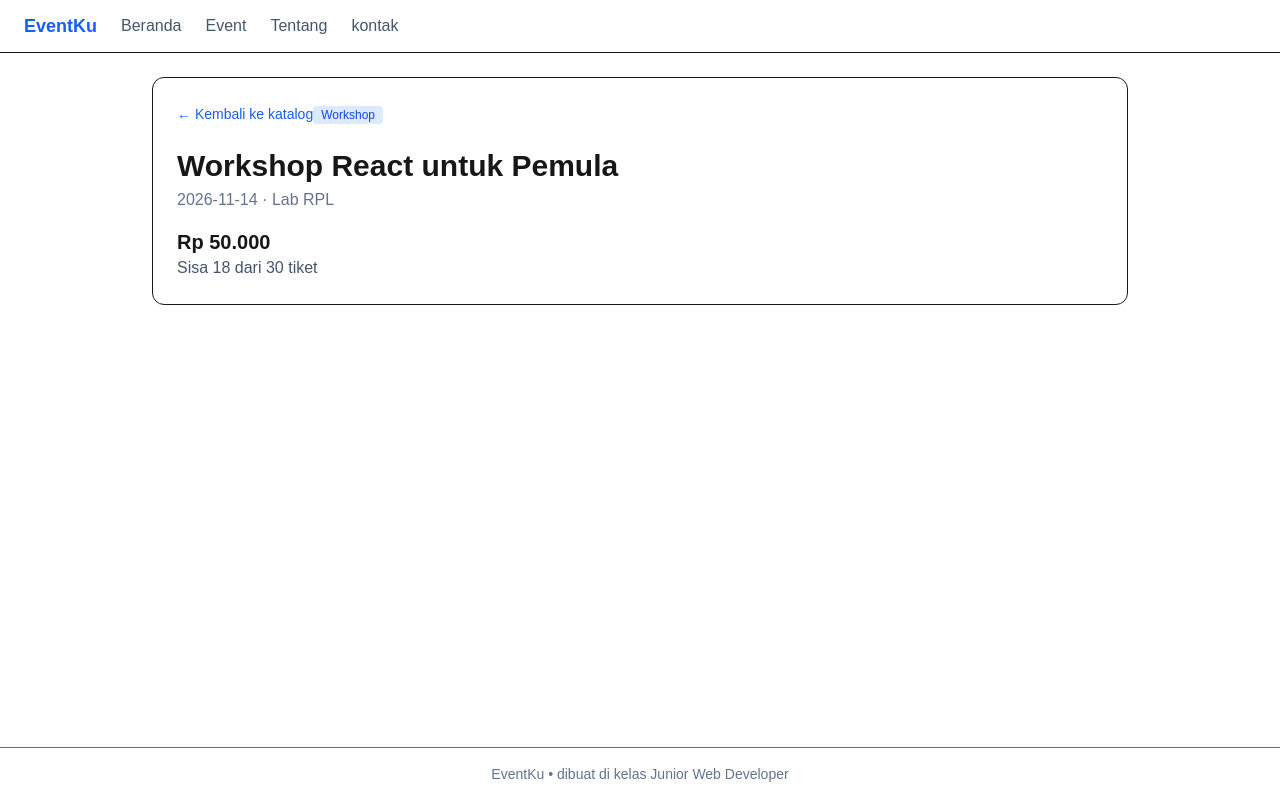
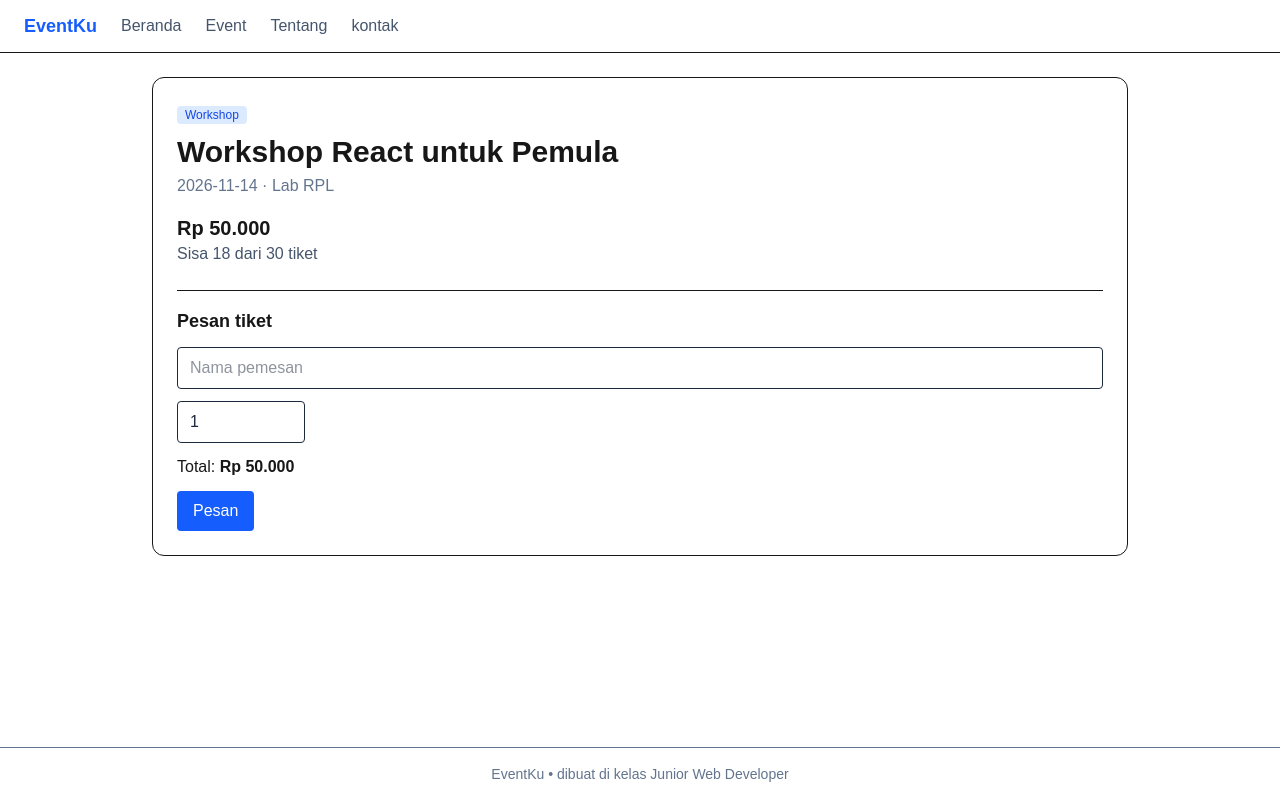
Before and after one commit to habibil1/Latihan-nextjs, a Next.js app: page /event/1 in a window 1280 px wide. Built offline with nearby package versions, Linux system fonts and the light colour scheme.

Commit message:
Misi6 L2: Mengganti isi page [id].

```diff
--- a/app/event/[id]/page.tsx
+++ b/app/event/[id]/page.tsx
@@ -1,6 +1,6 @@
 import { notFound } from "next/navigation";
 import { events, rupiah } from "@/Data/events";
-import Link from "next/link";
+import FormPesan from "@/components/FormPesan";
 
 export default async function Detail({ params }: PageProps<"/event/[id]">) {
   const { id } = await params;
@@ -10,12 +10,6 @@ export default async function Detail({ params }: PageProps<"/event/[id]">) {
   const sisa = event.kuota - event.terisi;
   return (
     <article className="rounded-xl border bg-white p-6">
-      <Link
-        href="/event"
-        className="mb-4 inline-block text-sm text-blue-600 hover:underline"
-      >
-        &larr; Kembali ke katalog
-      </Link>
       <span className="rounded bg-blue-100 px-2 py-0.5 text-xs text-blue-700">
         {event.kategori}
       </span>
@@ -24,9 +18,8 @@ export default async function Detail({ params }: PageProps<"/event/[id]">) {
         {event.tanggal} &middot; {event.lokasi}
       </p>
       <p className="mt-4 text-xl font-semibold">{rupiah(event.harga)}</p>
-      <p className="text-slate-600">
-        Sisa {sisa} dari {event.kuota} tiket
-      </p>
+      <p className="text-slate-600">Sisa {sisa} dari {event.kuota} tiket</p>
+      <FormPesan event={event} />
     </article>
   );
 }
```
